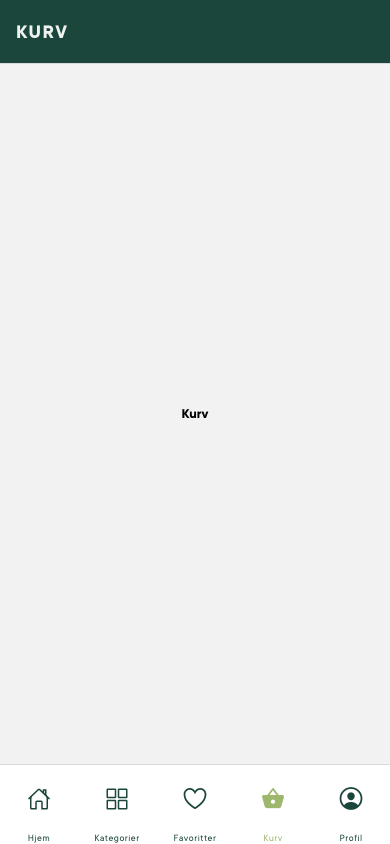
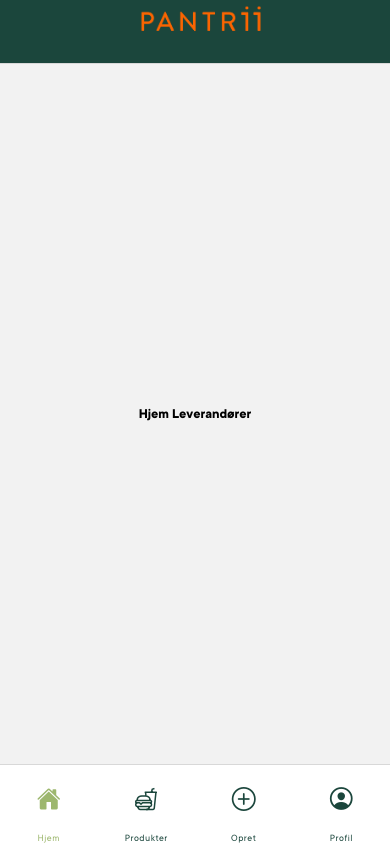
Before and after one commit to rachelhdvo0727/pantrii-app, a React Native app: screen /Kurv in a window 390 px wide. Built offline with nearby package versions, Linux system fonts and the light colour scheme.

Commit message:
bottom nav producers  edited

```diff
--- a/routes/Navigation.js
+++ b/routes/Navigation.js
@@ -13,8 +13,8 @@ const Stack = createNativeStackNavigator();
 export default function Navigation() {
     return (
         <NavigationContainer>
-            <BottomTabBuyers />
-            {/* <BottomTabSuppliers /> */}
+            {/* <BottomTabBuyers /> */}
+            <BottomTabSuppliers />
         </NavigationContainer>
     );
 }
--- a/screens/suppliers/BottomTabSuppliers.js
+++ b/screens/suppliers/BottomTabSuppliers.js
@@ -98,7 +98,7 @@ export default function BottomTabSuppliers() {
                                         ? 'person-circle'
                                         : 'person-circle-outline'
                                 }
-                                size={24}
+                                size={28}
                                 color={color}
                             />
                         </View>
```
